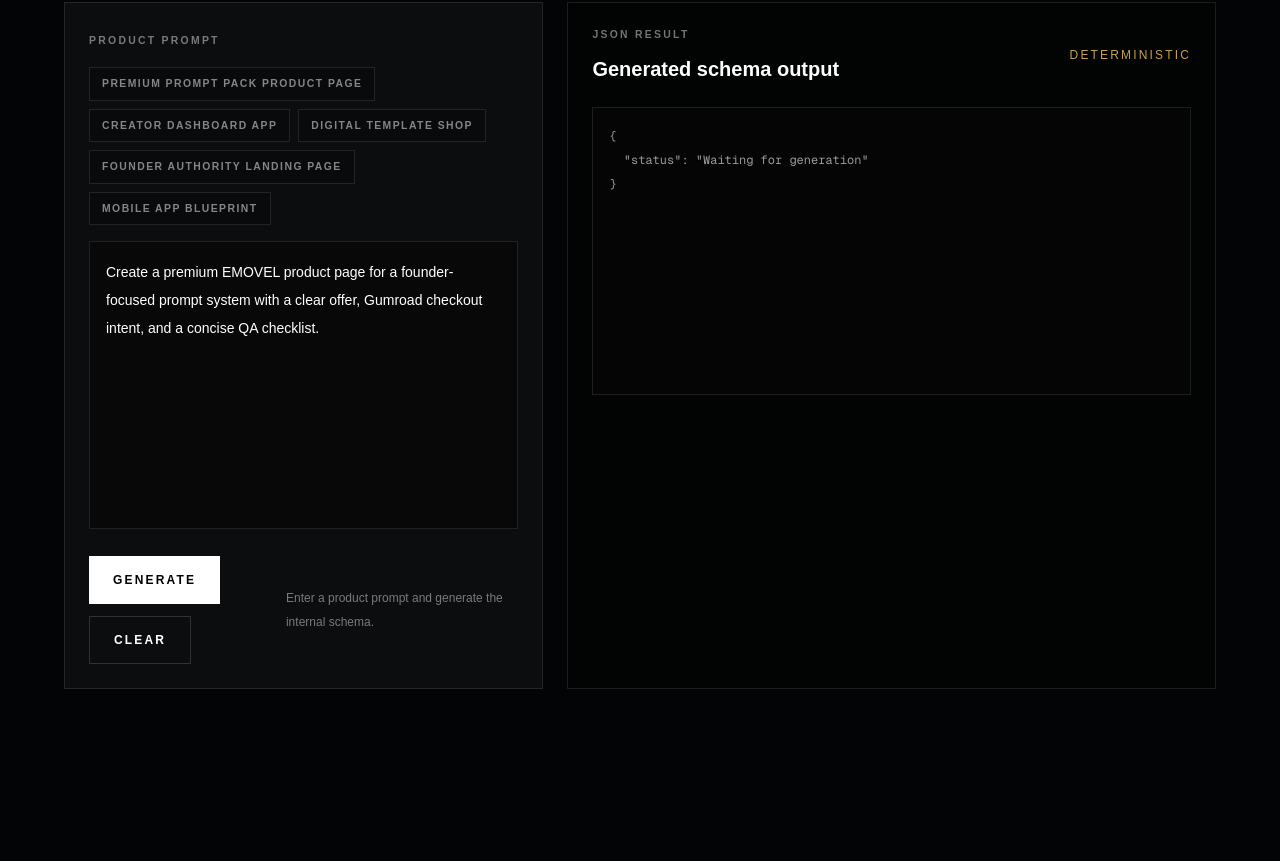
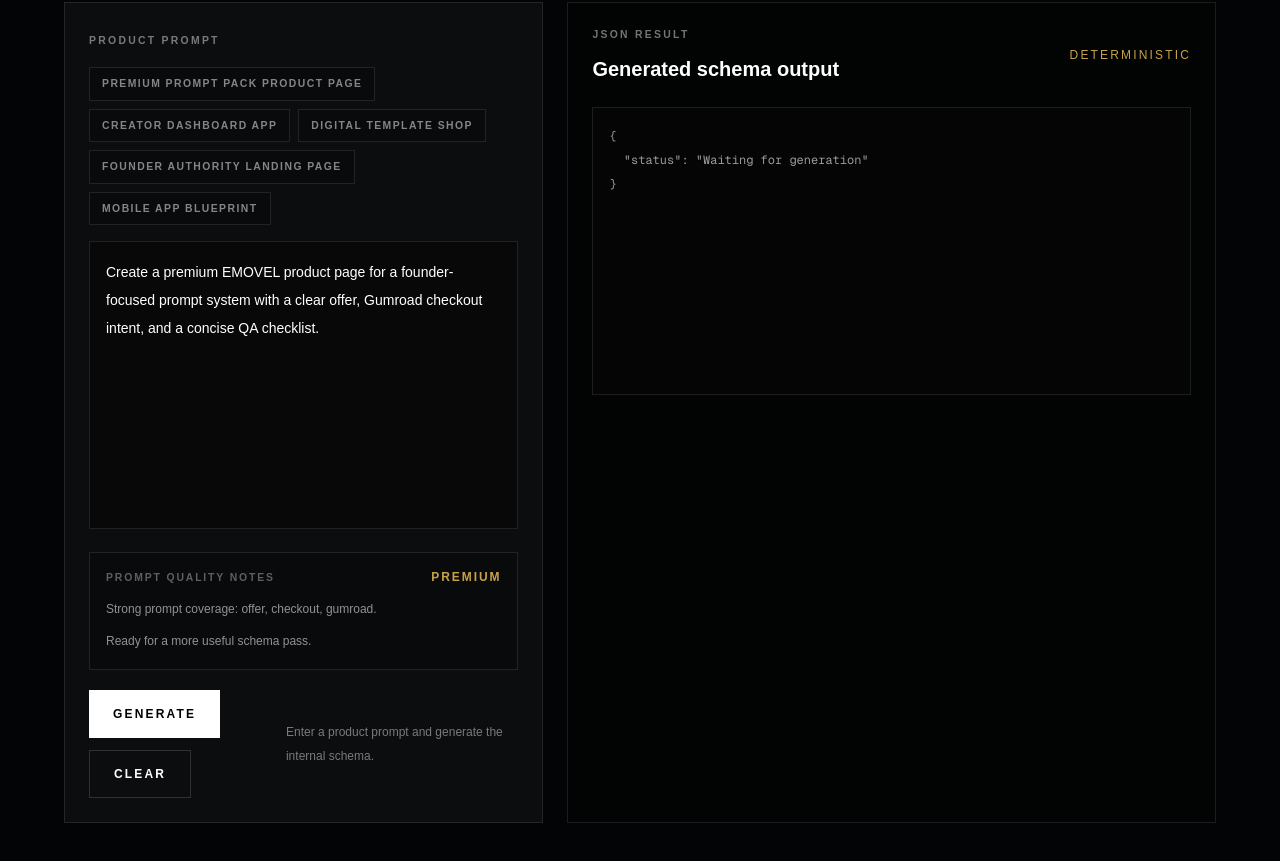
Before and after one commit to flaviusciocan-byte/emovel-next, a Next.js app: page /builder/app-factory in a window 1280 px wide. Shown: the part 350-1211 px from the top of the page. Before the commit the page ends 1135 px from the top, so only its background shows below. Built offline with nearby package versions, Linux system fonts and the light colour scheme.

Commit message:
Add prompt quality notes to App Factory

```diff
--- a/app/builder/app-factory/page.tsx
+++ b/app/builder/app-factory/page.tsx
@@ -19,6 +19,11 @@ interface SchemaSummary {
   category: string;
   screenCount: number;
   componentCount: number;
+}
+
+interface PromptQuality {
+  status: "Weak" | "Good" | "Premium";
+  notes: string[];
 }
 
 const defaultPrompt =
@@ -50,6 +55,20 @@ const promptPresets = [
     prompt:
       "Create a mobile app blueprint for a premium productivity product, including audience, monetization, screen map, component map, theme pack, actions, data model, and QA checklist.",
   },
+] as const;
+
+const premiumPromptIdeas = [
+  "offer",
+  "audience",
+  "checkout",
+  "dashboard",
+  "mobile",
+  "validation",
+  "components",
+  "theme",
+  "gumroad",
+  "product",
+  "landing page",
 ] as const;
 
 function isRecord(value: unknown): value is Record<string, unknown> {
@@ -90,6 +109,40 @@ function getSchemaSummary(value: GenerateSchemaResponse | null): SchemaSummary |
   };
 }
 
+function getPromptQuality(value: string): PromptQuality {
+  const normalized = value.trim();
+  const lowered = normalized.toLowerCase();
+  const matchedIdeas = premiumPromptIdeas.filter((idea) => lowered.includes(idea));
+
+  if (normalized.length < 40) {
+    return {
+      status: "Weak",
+      notes: [
+        "Add more context about the product and audience.",
+        "Include offer, screen, or monetization details before generating.",
+      ],
+    };
+  }
+
+  if (matchedIdeas.length >= 3) {
+    return {
+      status: "Premium",
+      notes: [
+        `Strong prompt coverage: ${matchedIdeas.slice(0, 3).join(", ")}.`,
+        "Ready for a more useful schema pass.",
+      ],
+    };
+  }
+
+  return {
+    status: "Good",
+    notes: [
+      "Prompt length is strong enough for generation.",
+      "Add more specifics like offer, audience, checkout, components, or theme to reach Premium.",
+    ],
+  };
+}
+
 export default function AppFactoryPage() {
   const [prompt, setPrompt] = useState(defaultPrompt);
   const [apiResponse, setApiResponse] = useState<GenerateSchemaResponse | null>(null);
@@ -98,6 +151,7 @@ export default function AppFactoryPage() {
   const [isGenerating, setIsGenerating] = useState(false);
   const validationStatus = getValidationStatus(apiResponse?.validation);
   const schemaSummary = getSchemaSummary(apiResponse);
+  const promptQuality = getPromptQuality(prompt);
 
   async function onGenerate() {
     const normalizedPrompt = prompt.trim();
@@ -211,6 +265,22 @@ export default function AppFactoryPage() {
                 placeholder="Describe the app, audience, offer, screens, and commercial intent."
               />
             </label>
+
+            <div className="mt-4 border border-white/10 bg-black/25 p-4">
+              <div className="flex flex-col gap-2 sm:flex-row sm:items-center sm:justify-between">
+                <p className="text-[0.65rem] font-semibold uppercase tracking-[0.18em] text-white/35">
+                  Prompt Quality Notes
+                </p>
+                <span className="text-xs font-semibold uppercase tracking-[0.16em] text-[#c8a24a]">
+                  {promptQuality.status}
+                </span>
+              </div>
+              <div className="mt-3 grid gap-2 text-xs leading-6 text-white/55">
+                {promptQuality.notes.map((note) => (
+                  <p key={note}>{note}</p>
+                ))}
+              </div>
+            </div>
 
             <div className="mt-5 flex flex-col gap-3 sm:flex-row sm:items-center sm:justify-between">
               <div className="flex flex-wrap gap-3">
```
